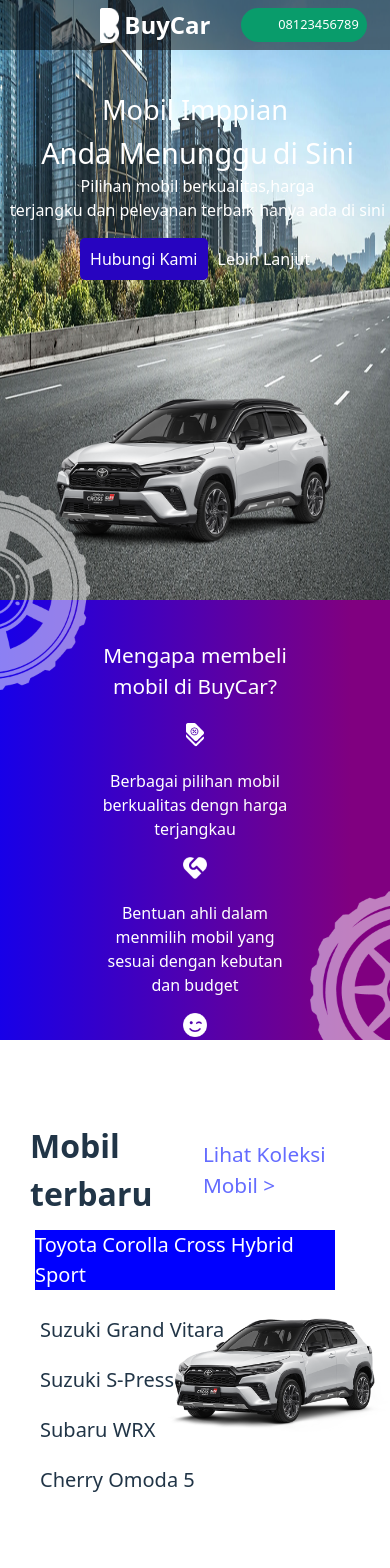
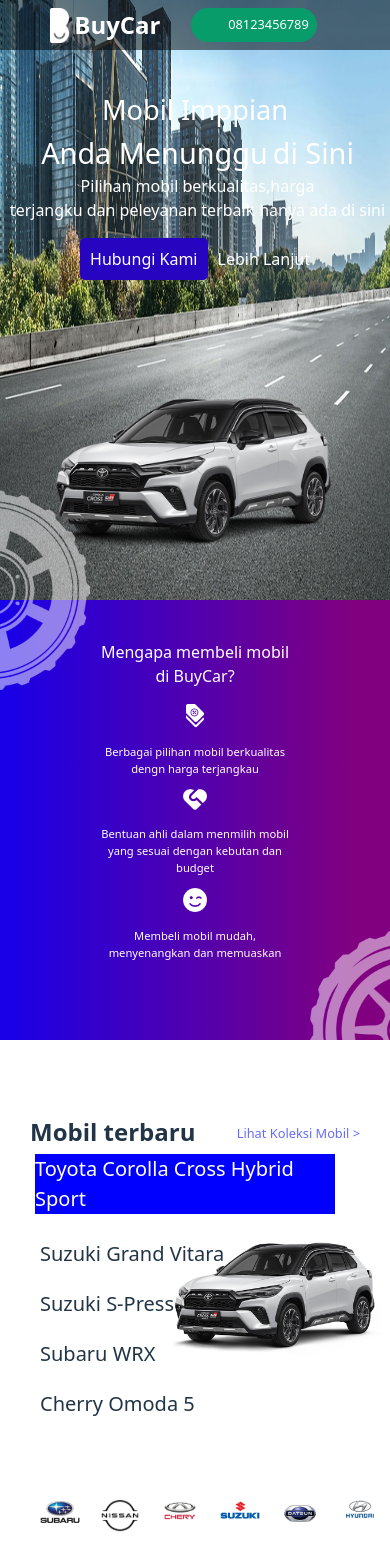
Before and after one commit to mariamogunbode/Landin-Page-Web, a React (Vite) app in the folder buycar-project/: page /#/ in a window 390 px wide. Shown: the top 1568 px of the page. Built offline with nearby package versions, Linux system fonts and the light colour scheme; some icons are missing.

Commit message:
made changes in queries.css component

```diff
--- a/buycar-project/src/queries.css
+++ b/buycar-project/src/queries.css
@@ -141,10 +141,13 @@
   margin-bottom: 20px;
 }
 
-.peru-sahaan,
-.penge-tahuan,
-.pembe-lian {
+
+
+.perusahaan-container,
+.pengetahuan-container,
+.pembelian-container {
  flex-basis: auto;
+ margin-bottom: 20px;
 }
 
 .all-divs-container {
@@ -242,6 +245,10 @@
   width: 24px;
 }
 
+.smiley-para {
+  font-size: 0.7rem
+}
+
 .blended-background {
   height: 450px;
 }
@@ -250,12 +257,25 @@
 
   right: -120px;
   margin-left: 1400px;
-  margin-top: 300px;
+  margin-top: 340px;
   width: 200px;
+}
+
+.mobil-terbaru {
+  font-size: 1.5rem;
+}
+
+.link-div {
+  font-size: 0.8rem;
+
 }
 
 .car-logo {
   width: 40px;
+}
+
+.logo-container {
+  margin-left: 50px;
 }
 
 .bagaimana-container {
@@ -326,6 +346,30 @@
 
 }
 
+.car-logo-container {
+  margin-left: 30px;
+}
 
+.mengapa-para {
+  font-size: 1rem;
+}
+
+.text-container {
+  font-size: 0.9rem;
+}
+
+.section7-container {
+  height: 220px;
+}
+
+.icon-button {
+  display: flex;
+  flex-direction: row;
+  margin-bottom: 5px;
+}
+
+.text-icon-container {
+  align-items: start;
+}
 
 }
```
